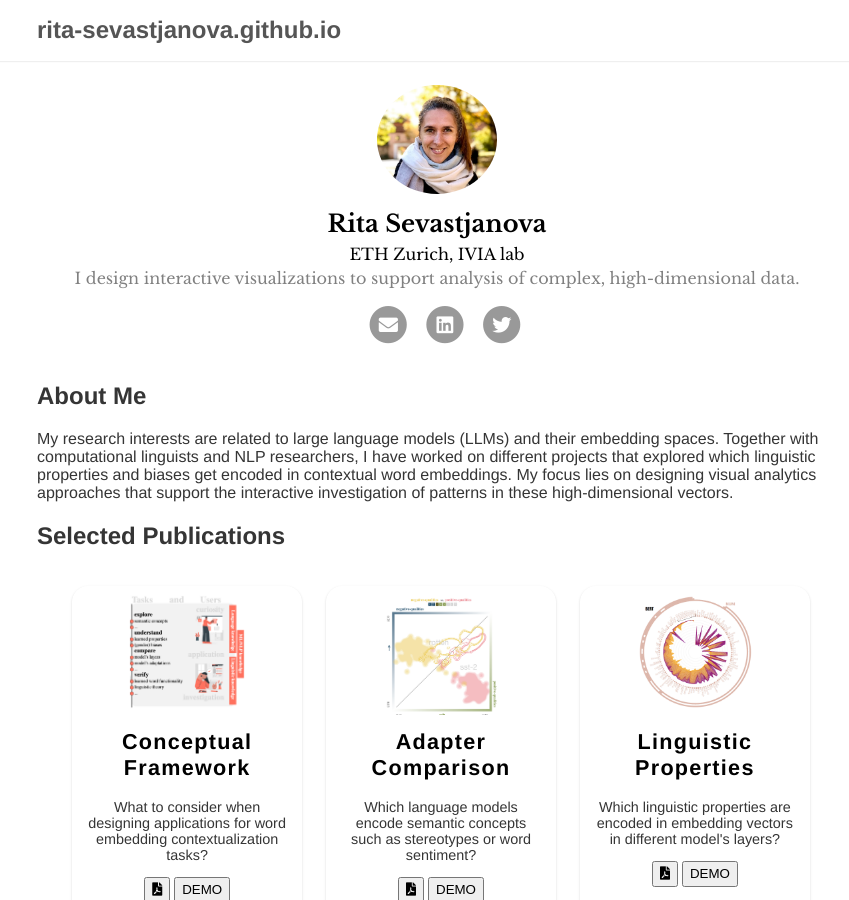
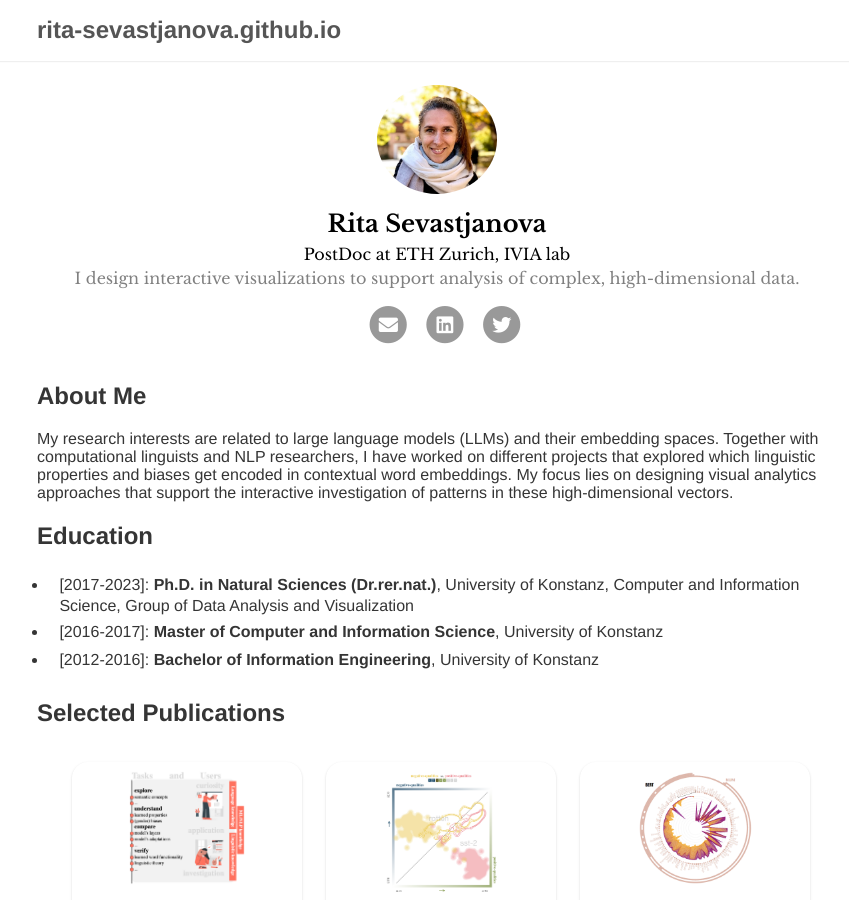
Before and after one commit to rita-sevastjanova/rita-sevastjanova.github.io, a Jekyll site: the page built from index.md, in a window 1280 px wide and 900 px high. Shown: the whole window, without its empty margins (203-1052 px from the left). Built offline with Jekyll 4.4.1, drawn with Linux system fonts in a browser that asks for light colours; our own code applies the rules of GitHub Pages for plain Markdown files.

Commit message:
add education

```diff
--- a/_config.yml
+++ b/_config.yml
@@ -10,7 +10,7 @@ author:
   desc: I design interactive visualizations to support analysis of complex, high-dimensional data.
   email: rita.sevastjanova@inf.ethz.ch
   selfie: assets/img/profile.jpg
-  lab: ETH Zurich, IVIA lab
+  lab: PostDoc at ETH Zurich, IVIA lab
 
 # social
 social:
--- a/index.md
+++ b/index.md
@@ -4,3 +4,11 @@ layout: about
 
 ## About Me
 My research interests are related to large language models (LLMs) and their embedding spaces. Together with computational linguists and NLP researchers, I have worked on different projects that explored which linguistic properties and biases get encoded in contextual word embeddings. My focus lies on designing visual analytics approaches that support the interactive investigation of patterns in these high-dimensional vectors.
+
+## Education
+
+<ul>
+    <li>[2017-2023]: <b>Ph.D. in Natural Sciences (Dr.rer.nat.)</b>, University of Konstanz, Computer and Information Science, Group of Data Analysis and Visualization</li>
+    <li>[2016-2017]: <b>Master of Computer and Information Science</b>, University of Konstanz</li>
+    <li>[2012-2016]: <b>Bachelor of Information Engineering</b>, University of Konstanz</li>
+</ul>
```
Also changed, not shown: 2 other files.
